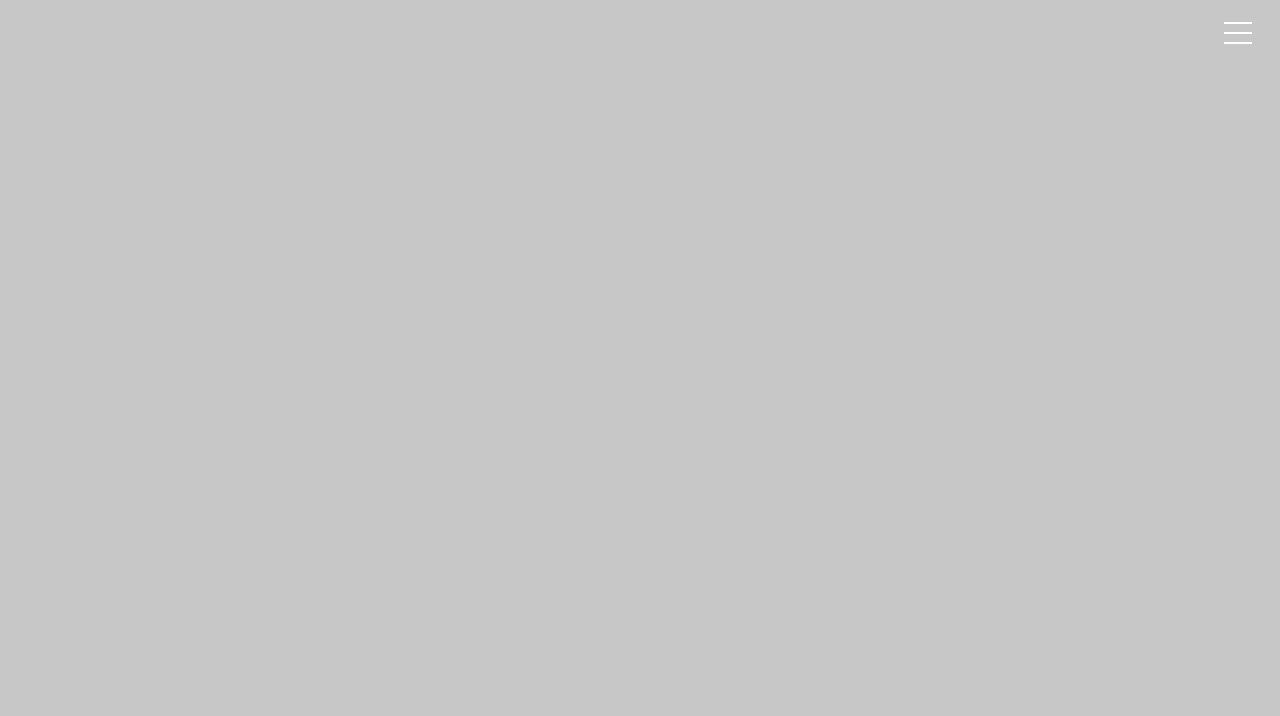
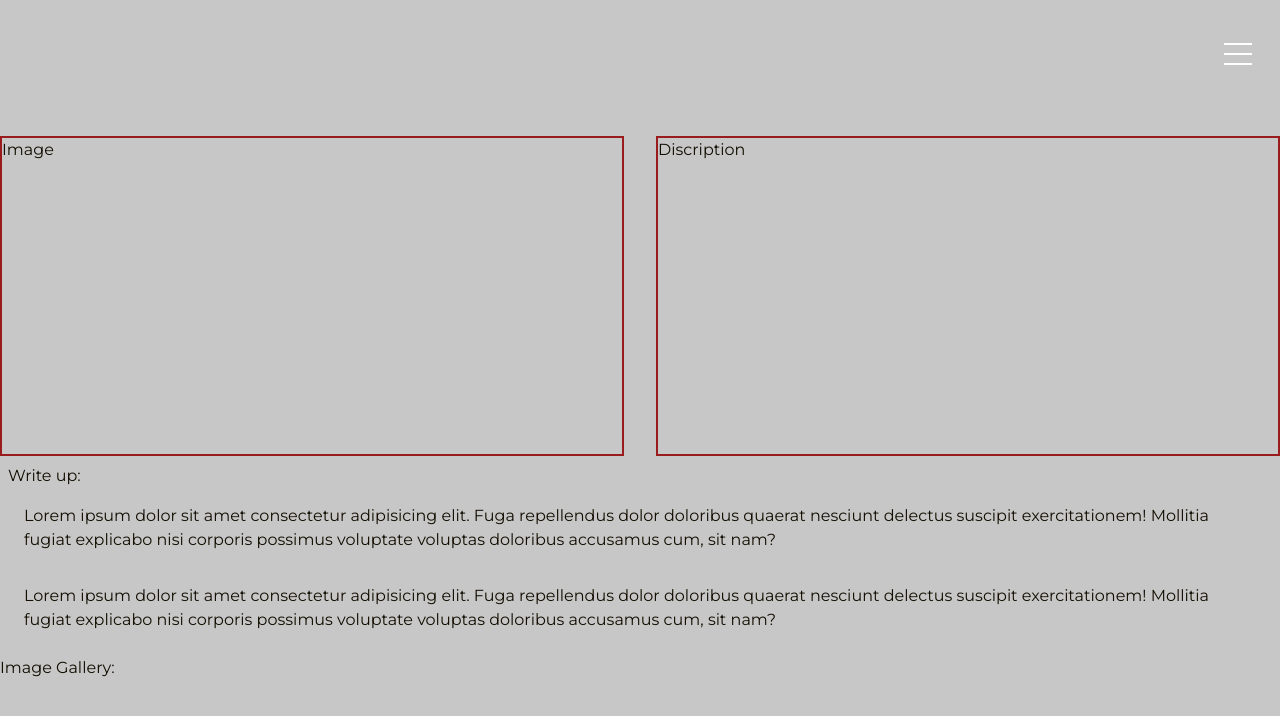
Before and after one commit to tmeyer01/kit, a Next.js app: page /adventures/cvn2023 in a window 1280 px wide. Shown: the top 716 px of the page. Built offline with nearby package versions, Linux system fonts and the light colour scheme.

Commit message:
updates hero sizing, adds init default layout for adventure id page

```diff
--- a/src/app/adventures/[id]/page.jsx
+++ b/src/app/adventures/[id]/page.jsx
@@ -4,72 +4,35 @@ import Hero from "@/components/Hero";
 import Adventure from "@/components/views/Adventure/Adventure";
 
 function adventure({ params }) {
-  const backgroundImage = "heroAdventures";
-
-  const adventureId = params.id;
-
-  const adventureData = [
-    {
-      id: "treeTosea",
-      eventDiscription: "lorsum ipsum",
-    },
-    {
-      id: "octet",
-      eventDiscription: "lorsum ipsum",
-    },
-    {
-      id: "threehundred",
-      eventDiscription: "lorsum ipsum",
-    },
-    {
-      id: "cvn2023",
-      eventDiscription: "lorsum ipsum",
-    },
-    {
-      id: "underbiking",
-      eventDiscription: "lorsum ipsum",
-    },
-  ];
-
-  const adventure = adventureData.find(
-    (adventure) => adventure.id === adventureId
+  return (
+    <>
+      <div className=" h-28 bg-background" />
+      {/* <div className=" flex flex-col md:flex-row  w-3/4 justify-center"> */}
+      <div className="flex flex-col md:flex-row pt-6">
+        <div className="h-80 md:w-1/2 mr-4 border-red-800 border-2">Image</div>
+        <div className="h-80 md:w-1/2 ml-4 border-red-800 border-2">
+          Discription
+        </div>
+      </div>
+      <div className="flex flex-col p-2 justify-center">
+        Write up:
+        <p className="p-4">
+          Lorem ipsum dolor sit amet consectetur adipisicing elit. Fuga
+          repellendus dolor doloribus quaerat nesciunt delectus suscipit
+          exercitationem! Mollitia fugiat explicabo nisi corporis possimus
+          voluptate voluptas doloribus accusamus cum, sit nam?
+        </p>
+        <p className="p-4">
+          Lorem ipsum dolor sit amet consectetur adipisicing elit. Fuga
+          repellendus dolor doloribus quaerat nesciunt delectus suscipit
+          exercitationem! Mollitia fugiat explicabo nisi corporis possimus
+          voluptate voluptas doloribus accusamus cum, sit nam?
+        </p>
+      </div>
+      <div className="h-80">Image Gallery:</div>
+      {/* </div> */}
+    </>
   );
-
-  const findAdventure = (adventureId) => {
-    console.log("AdventureId: ", adventureId);
-
-    const adventure = adventureData.find(
-      (adventure) => adventure.id === adventureId
-    );
-
-    console.log("made it here");
-
-    if (adventure === undefined) {
-      console.log("inside if at undefined conditonal");
-      return (
-        <>
-          <div> Adventure Not Found</div>;
-        </>
-      );
-    } else {
-      console.log("Not undefined");
-      return (
-        <>
-          {/* <Hero backgroundImage={backgroundImage} title={adventureId} /> */}
-          <Adventure adventureId={adventure} />
-        </>
-      );
-    }
-  };
-
-  findAdventure(adventureId);
-
-  // return (
-  //   <>
-  //     <Hero backgroundImage={backgroundImage} title={adventureId} />
-  //     <Adventure adventureId={adventureId} />
-  //   </>
-  // );
 }
 
 export default adventure;
--- a/src/components/Hero.jsx
+++ b/src/components/Hero.jsx
@@ -14,12 +14,12 @@ import { usePathname } from "next/navigation";
 import { fadeIn } from "../../variants";
 
 const Hero = ({ backgroundImage, title }) => {
-  console.log("inside hero", backgroundImage);
+  // console.log("inside hero", backgroundImage);
 
   return (
     <motion.section
       // className={`relative bg-${backgroundImage} bg-fixed   bg-cover w-full bg-center bg-no-repeat h-[60vh] bg-black`}
-      className={`relative bg-heroAdventures bg-fixed   bg-cover w-full bg-center bg-no-repeat h-[60vh] bg-black`}
+      className={`relative bg-heroAdventures bg-fixed bg-cover w-full bg-center bg-no-repeat h-[60vh] bg-black`}
     >
       <motion.div
         transition={{ delay: 0.7 }}
--- a/src/components/partials/Buttons/MenuBtn.jsx
+++ b/src/components/partials/Buttons/MenuBtn.jsx
@@ -1,16 +1,16 @@
-import { NavContext } from '@/context/NavContext';
-import React, { useContext } from 'react';
+import { NavContext } from "@/context/NavContext";
+import React, { useContext } from "react";
 
 const MenuBtn = () => {
   const { setIsOpen } = useContext(NavContext);
   return (
     <div
       onClick={() => setIsOpen(true)}
-      className='group flex flex-col gap-y-2 cursor-pointer xl:hidden group items-end'
+      className="group flex flex-col gap-y-2 py-8 cursor-pointer xl:hidden group items-end"
     >
-      <div className='w-7 group-hover:w-6 h-[2px] bg-white transition-all'></div>
-      <div className='w-7 group-hover:w-6 h-[2px] bg-white transition-all'></div>
-      <div className='w-7 group-hover:w-6 h-[2px] bg-white transition-all'></div>
+      <div className="w-7 group-hover:w-6 h-[2px] bg-white transition-all"></div>
+      <div className="w-7 group-hover:w-6 h-[2px] bg-white transition-all"></div>
+      <div className="w-7 group-hover:w-6 h-[2px] bg-white transition-all"></div>
     </div>
   );
 };
--- a/src/components/sections/Header/Header.jsx
+++ b/src/components/sections/Header/Header.jsx
@@ -20,7 +20,7 @@ const Header = ({ params }) => {
   useEffect(() => {
     const handleScroll = () => {
       // detect scroll
-      setActiveScroll(window.scrollY > 100);
+      setActiveScroll(window.scrollY > 5);
     };
 
     // add event listener
@@ -34,11 +34,11 @@ const Header = ({ params }) => {
 
   return (
     <header
-      className={`fixed z-50 w-full transition-all ${
+      className={`fixed flex align-center z-50 w-full transition-all  h-28 ${
         activeScroll ? "bg-[#030315] py-8 text-white" : "bg-transparent py-8"
       }`}
     >
-      <div className="container mx-auto flex flex-col xl:flex-row items-center justify-between">
+      <div className="container mx-auto flex flex-col xl:flex-row items-center justify-between ">
         {/* nav */}
         <Nav
           watchingScroll={activeScroll}
@@ -47,7 +47,7 @@ const Header = ({ params }) => {
         {/* nav mobile */}
         <NavMobile />
         {/* nav button */}
-        <div className="absolute right-7 top-[35%] z-10 xl:hidden">
+        <div className="absolute right-7 top-[10%] xl:hidden">
           <MenuBtn />
         </div>
         {/* socials  */}
```
